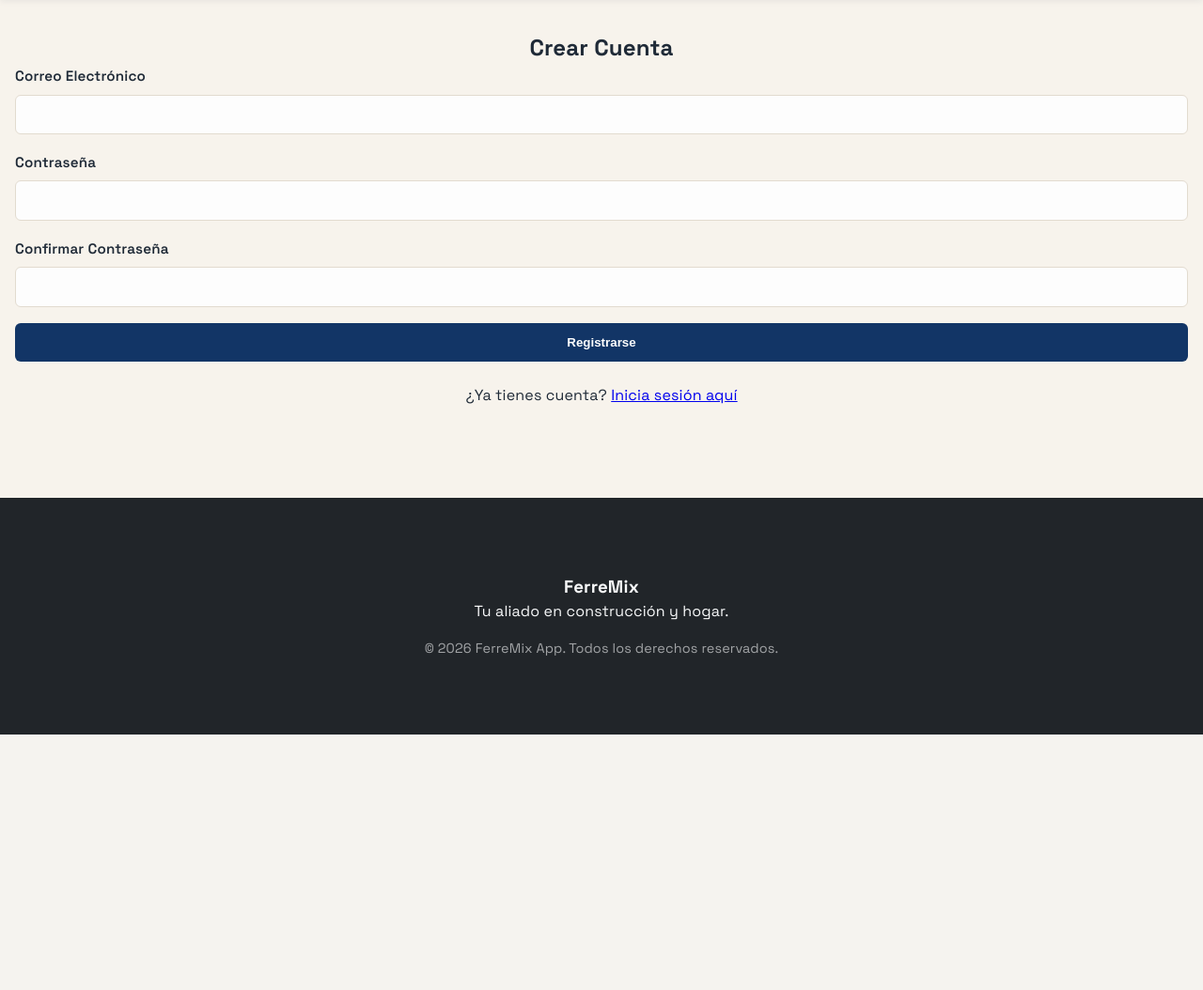
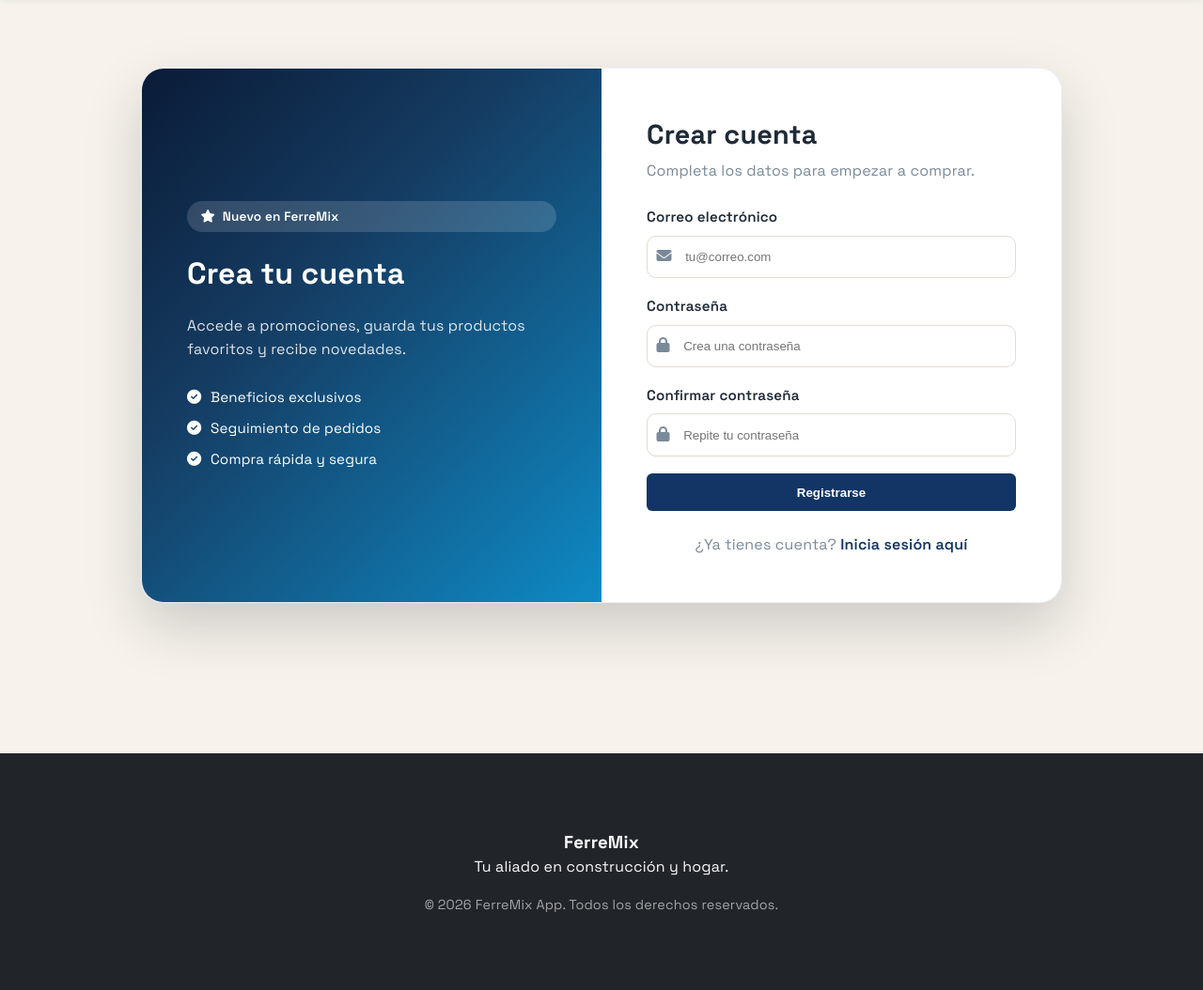
Before and after one commit to ramerlindev/FerreMix-app, a Flask app: page /auth/register in a window 1280 px wide. Shown: the part 131-1185 px from the top of the page at 94% size. Before the commit the page ends 913 px from the top, so only its background shows below. Run offline with Flask 3, Linux system fonts and the light colour scheme; data that the repository does not hold is empty.

Commit message:
feat: Revamp user authentication and registration forms with enhanced UI and user guidance

```diff
--- a/templates/auth/register.html
+++ b/templates/auth/register.html
@@ -1,29 +1,87 @@
-{% extends "base.html" %}
-
-{% block content %}
-<div class="form-container">
-    <h2 class="text-center">Crear Cuenta</h2>
-    <form action="{{ url_for('auth.register') }}" method="POST">
+{% extends "base.html" %} {% block content %}
+<div class="auth-page">
+  <div class="auth-card">
+    <div class="auth-visual">
+      <div class="auth-visual-content">
+        <span class="auth-badge"
+          ><i class="fas fa-star"></i> Nuevo en FerreMix</span
+        >
+        <h2>Crea tu cuenta</h2>
+        <p>
+          Accede a promociones, guarda tus productos favoritos y recibe
+          novedades.
+        </p>
+        <ul class="auth-points">
+          <li><i class="fas fa-check-circle"></i> Beneficios exclusivos</li>
+          <li><i class="fas fa-check-circle"></i> Seguimiento de pedidos</li>
+          <li><i class="fas fa-check-circle"></i> Compra rápida y segura</li>
+        </ul>
+      </div>
+    </div>
+    <div class="auth-form">
+      <div class="auth-header">
+        <h2>Crear cuenta</h2>
+        <p>Completa los datos para empezar a comprar.</p>
+      </div>
+      <form
+        action="{{ url_for('auth.register') }}"
+        method="POST"
+        class="auth-form-body"
+      >
         <div class="form-group">
-            <label class="form-label">Correo Electrónico</label>
-            <input type="email" name="email" class="form-control" required>
+          <label class="form-label">Correo electrónico</label>
+          <div class="input-group">
+            <span class="input-icon"><i class="fas fa-envelope"></i></span>
+            <input
+              type="email"
+              name="email"
+              class="form-control"
+              placeholder="tu@correo.com"
+              required
+            />
+          </div>
         </div>
 
         <div class="form-group">
-            <label class="form-label">Contraseña</label>
-            <input type="password" name="password" class="form-control" required>
+          <label class="form-label">Contraseña</label>
+          <div class="input-group">
+            <span class="input-icon"><i class="fas fa-lock"></i></span>
+            <input
+              type="password"
+              name="password"
+              class="form-control"
+              placeholder="Crea una contraseña"
+              required
+            />
+          </div>
         </div>
 
         <div class="form-group">
-            <label class="form-label">Confirmar Contraseña</label>
-            <input type="password" name="confirm_password" class="form-control" required>
+          <label class="form-label">Confirmar contraseña</label>
+          <div class="input-group">
+            <span class="input-icon"><i class="fas fa-lock"></i></span>
+            <input
+              type="password"
+              name="confirm_password"
+              class="form-control"
+              placeholder="Repite tu contraseña"
+              required
+            />
+          </div>
         </div>
 
-        <button type="submit" class="btn btn-primary" style="width: 100%;">Registrarse</button>
-    </form>
+        <button type="submit" class="btn btn-primary btn-block">
+          Registrarse
+        </button>
+      </form>
 
-    <p class="text-center mt-4">
-        ¿Ya tienes cuenta? <a href="{{ url_for('auth.login') }}">Inicia sesión aquí</a>
-    </p>
+      <p class="auth-footer">
+        ¿Ya tienes cuenta?
+        <a class="auth-link" href="{{ url_for('auth.login') }}"
+          >Inicia sesión aquí</a
+        >
+      </p>
+    </div>
+  </div>
 </div>
 {% endblock %}
```
Also changed, not shown: templates/admin/users.html (+35 -3 lines), templates/auth/login.html (+65 -15 lines).
